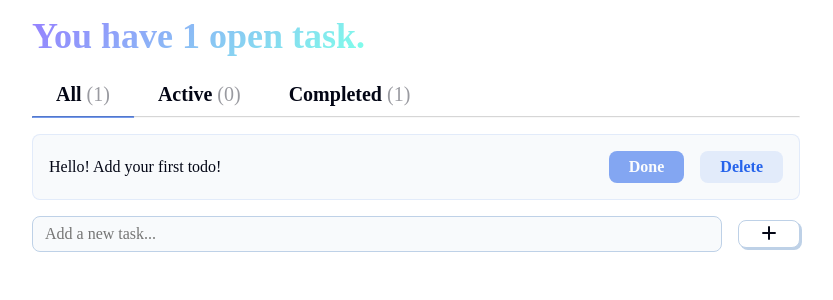
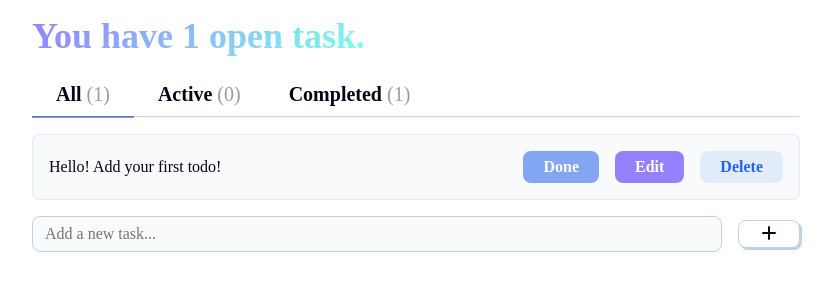
Before and after one commit to rakeebh7233/fullstack-todo-app, a React (Vite) app: page / in a window 1280 px wide. Shown: the top 300 px of the page, without its empty margins (224-1057 px from the left). Built offline with nearby package versions, Linux system fonts and the light colour scheme; a web font is replaced by a local one.

Commit message:
Edit Functunality Added

```diff
--- a/src/App.jsx
+++ b/src/App.jsx
@@ -9,8 +9,9 @@ function App() {
   const [todos, setTodos] = useState([
     { input: 'Hello! Add your first todo!', complete: true }
   ]);
-
   const [selectedTab, setSelectedTab] = useState("All");
+  const [inputValue, setInputValue] = useState("");
+  const [shouldFocusInput, setShouldFocusInput] = useState(false);
 
   function handleAddTodo(newTodo) {
     let newTodoList = [...todos, { input: newTodo, complete: false }];
@@ -24,6 +25,13 @@ function App() {
     setTodos(newTodoList);
     handleSaveData(newTodoList);
   }
+
+  function handleEditTodo(todoIndex) {
+    handleDeleteTodo(todoIndex);
+    setInputValue(todos[todoIndex].input);
+    setShouldFocusInput(true);
+  }
+
   function handleDeleteTodo(todoIndex) {
     let newTodoList = todos.filter((todo, index) => index !== todoIndex);
     setTodos(newTodoList);
@@ -31,7 +39,7 @@ function App() {
   }
 
   function handleSaveData(currentTodos) {
-    localStorage.setItem("todo-app", JSON.stringify({todos: currentTodos}));
+    localStorage.setItem("todo-app", JSON.stringify({ todos: currentTodos }));
   }
 
   useEffect(() => {
@@ -45,8 +53,14 @@ function App() {
 
       <Header todos={todos} />
       <Tabs todos={todos} selectedTab={selectedTab} setSelectedTab={setSelectedTab} />
-      <TodoList todos={todos} selectedTab={selectedTab} handleCompleteTodo={handleCompleteTodo} handleDeleteTodo={handleDeleteTodo} />
-      <TodoInput handleAddTodo={handleAddTodo} />
+      <TodoList todos={todos} selectedTab={selectedTab} handleCompleteTodo={handleCompleteTodo} handleEditTodo={handleEditTodo} handleDeleteTodo={handleDeleteTodo} />
+      <TodoInput
+        handleAddTodo={handleAddTodo}
+        inputValue={inputValue}
+        setInputValue={setInputValue}
+        shouldFocusInput={shouldFocusInput}
+        setShouldFocusInput={setShouldFocusInput}
+      />
     </>
   )
 }
--- a/src/components/TodoCard.jsx
+++ b/src/components/TodoCard.jsx
@@ -1,5 +1,5 @@
 export function TodoCard(props) {
-    const { todo, todoIndex, handleCompleteTodo, handleDeleteTodo } = props;
+    const { todo, todoIndex, handleCompleteTodo, handleEditTodo, handleDeleteTodo } = props;
 
     return (
         <div className="card todo-item">
@@ -11,6 +11,11 @@ export function TodoCard(props) {
                     <h6>Done</h6>
                 </button>
                 <button onClick={() => {
+                    handleEditTodo(todoIndex);
+                }}>
+                    <h6>Edit</h6>
+                </button>
+                <button onClick={() => {
                     handleDeleteTodo(todoIndex);
                 }}>
                     <h6>Delete</h6>
--- a/src/components/TodoInput.jsx
+++ b/src/components/TodoInput.jsx
@@ -1,14 +1,26 @@
-import { useState } from "react";
+import { useRef, useEffect } from "react";
 
 export function TodoInput(props) {
-    const { handleAddTodo } = props;
-    const [inputValue, setInputValue] = useState("");
+    const { handleAddTodo, inputValue, setInputValue,
+        shouldFocusInput, setShouldFocusInput } = props;
+    const inputRef = useRef(null)
+
+    useEffect(() => {
+        if (shouldFocusInput && inputRef.current) {
+            inputRef.current.focus();
+            setShouldFocusInput(false);
+        }
+    }, [shouldFocusInput]);
 
     return (
         <div className="input-container">
-            <input value={inputValue} onChange={(e) => {
-                setInputValue(e.target.value);
-            }} placeholder="Add a new task..." />
+            <input
+                ref = {inputRef}
+                value={inputValue}
+                onChange={(e) => {
+                    setInputValue(e.target.value);
+                }}
+                placeholder="Add a new task..." />
             <button onClick={() => {
                 if (!inputValue) return;
                 handleAddTodo(inputValue);
--- a/src/index.css
+++ b/src/index.css
@@ -102,6 +102,12 @@ hr {
   background: var(--color-link);
 }
 
+.todo-buttons button:nth-child(2) {
+  /* color: #8aff80; */
+  color: var(--background-primary);
+  background: var(--gradient-start)
+}
+
 .todo-buttons button:last-of-type {
   /* color: #9580ff;
   background: rgba(149, 128, 255, .1); */
```
